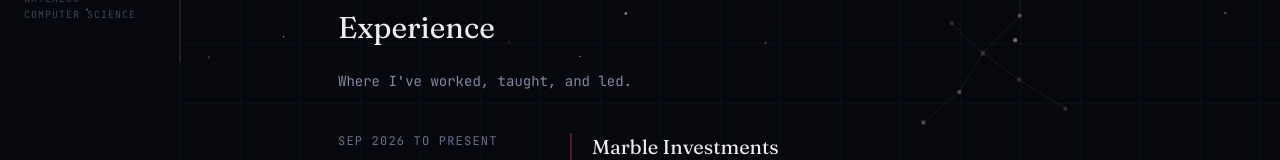
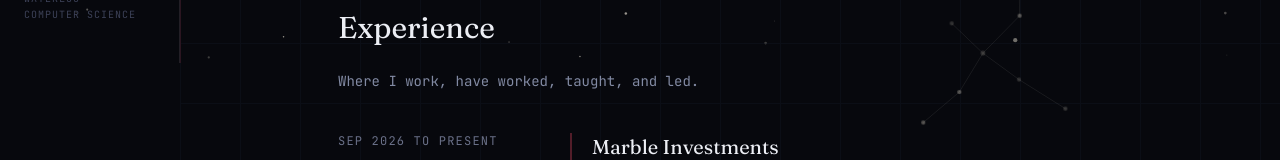
Before and after one commit to andrewl746/Portfolio, a Next.js app: page / in a window 1280 px wide. Shown: the part 737-897 px from the top of the page. Built offline with nearby package versions, Linux system fonts and the light colour scheme.

Commit message:
feat: updated experience subheading

```diff
--- a/components/sections/Experience.tsx
+++ b/components/sections/Experience.tsx
@@ -13,7 +13,7 @@ export default function Experience() {
 
       <Reveal>
         <p className="mt-6 max-w-xl text-sm leading-relaxed text-body">
-          Where I&apos;ve worked, taught, and led.
+          Where I work, have worked, taught, and led.
         </p>
       </Reveal>
 
```
